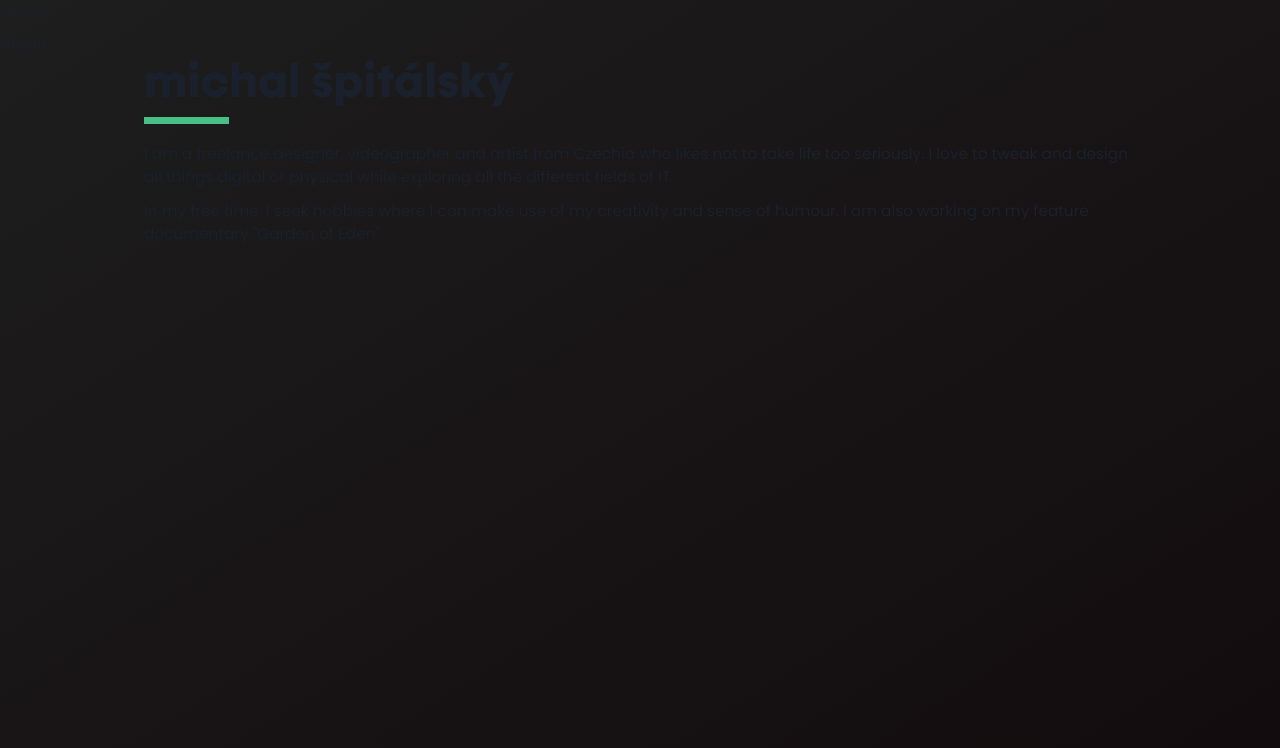
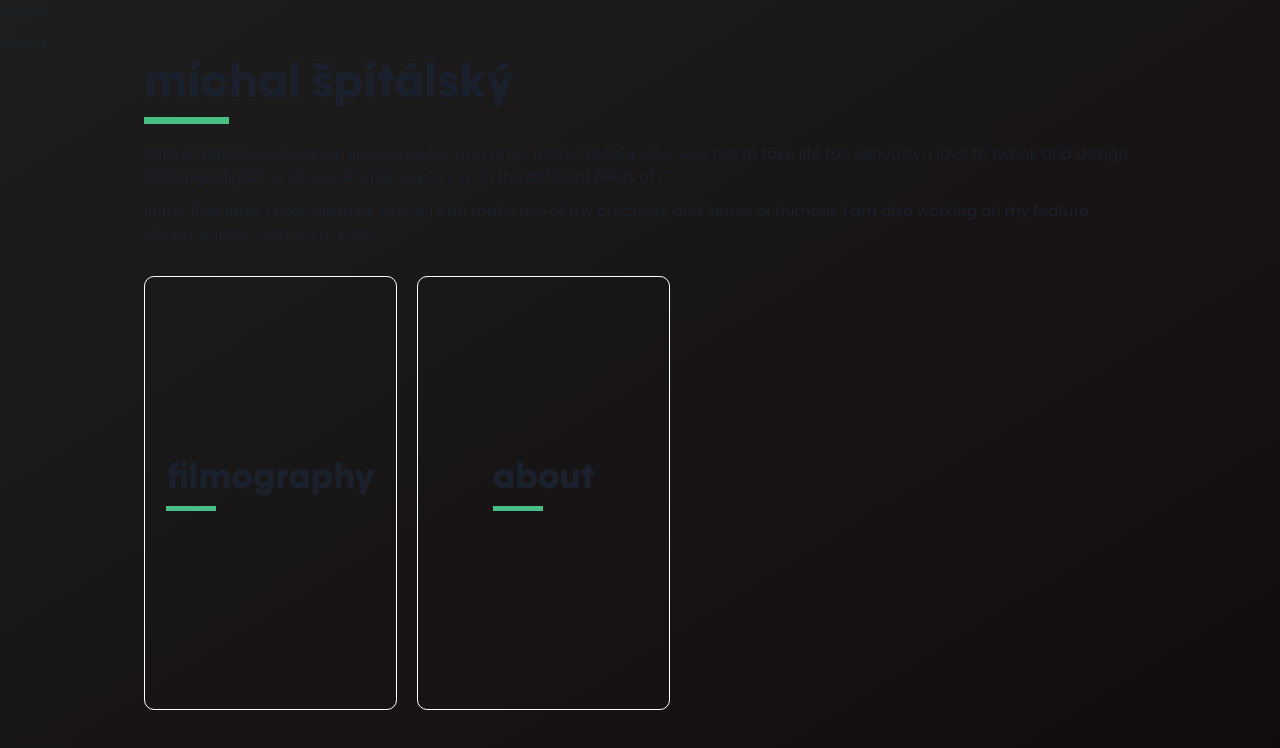
Before and after one commit to Lossmeril/lossmeril-portfolio, a Next.js app: page / in a window 1280 px wide. Shown: the top 748 px of the page. Built offline with nearby package versions, Linux system fonts and the light colour scheme.

Commit message:
feat: menu cards + 404

```diff
--- /dev/null
+++ b/components/index/cards.tsx
@@ -0,0 +1,34 @@
+import React from 'react'
+import { AspectRatio, Box, Heading, Wrap, WrapItem } from '@chakra-ui/react'
+import Link from 'next/link'
+
+const menuCards = [
+  { title: 'Filmography', href: '/filmography' },
+  { title: 'About', href: '/about' }
+]
+
+const Card = ({ title, href }) => {
+  return (
+    <Link href={href} passHref>
+      <AspectRatio ratio={7 / 12} w="100%" h="100%">
+        <Box w="100%" h="100%" border="1px white solid" borderRadius="10px">
+          <Heading as="h2">{title}</Heading>
+        </Box>
+      </AspectRatio>
+    </Link>
+  )
+}
+
+const MenuCards = () => {
+  return (
+    <Wrap spacing={5} align="center" my={5}>
+      {menuCards.map(card => (
+        <WrapItem w={{ base: '80%', md: '25%' }}>
+          <Card title={card.title} href={card.href} key={card.title} />
+        </WrapItem>
+      ))}
+    </Wrap>
+  )
+}
+
+export default MenuCards
--- a/pages/index.tsx
+++ b/pages/index.tsx
@@ -3,6 +3,7 @@ import { Container, Box, Heading, Text } from '@chakra-ui/react'
 import ContentTransition from '../components/utility/content-transition-handler'
 
 import withTransition from '../components/HOC/withTransition'
+import Cards from '../components/index/cards'
 
 const Home: React.FC = () => {
   return (
@@ -23,6 +24,7 @@ const Home: React.FC = () => {
             creativity and sense of humour. I am also working on my feature
             documentary "Garden of Eden".
           </Text>
+          <Cards />
         </Box>
       </Container>
     </ContentTransition>
```
Also changed, not shown: pages/404.tsx (added, +22 -0 lines).
